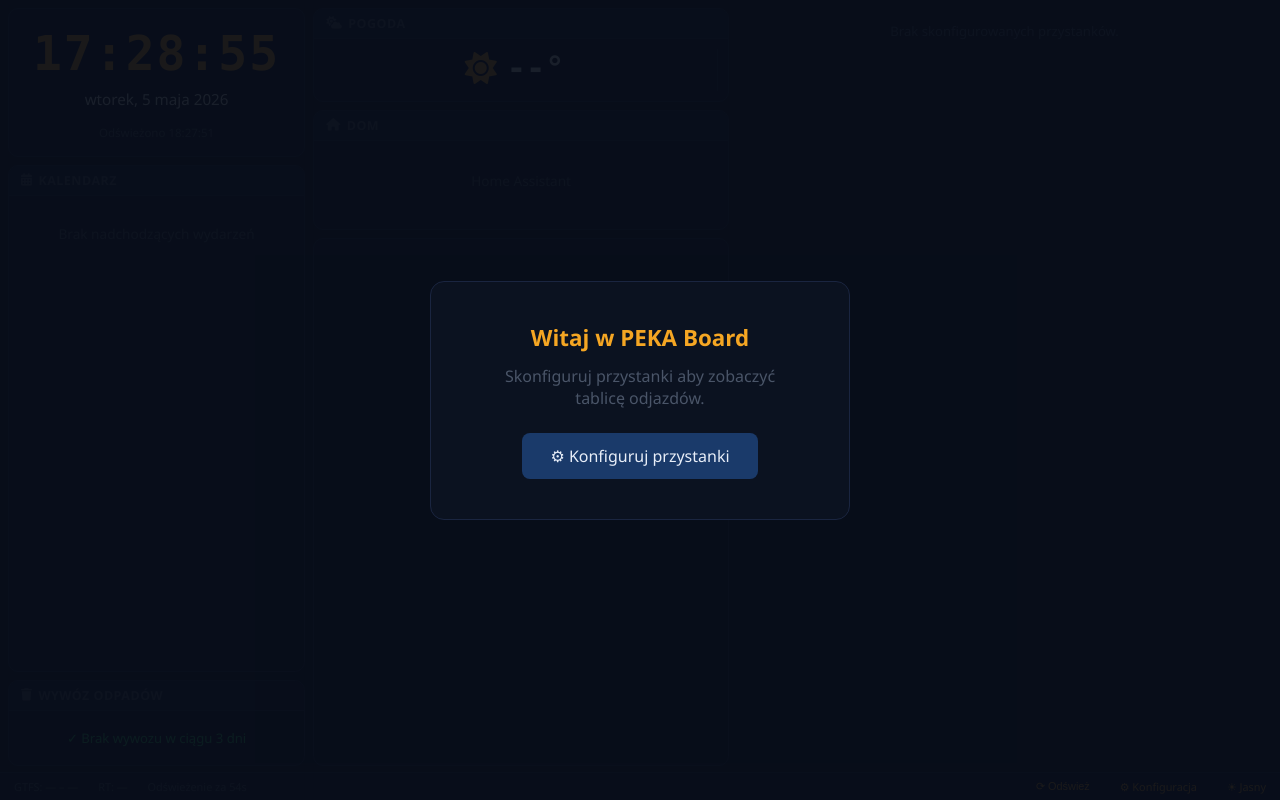
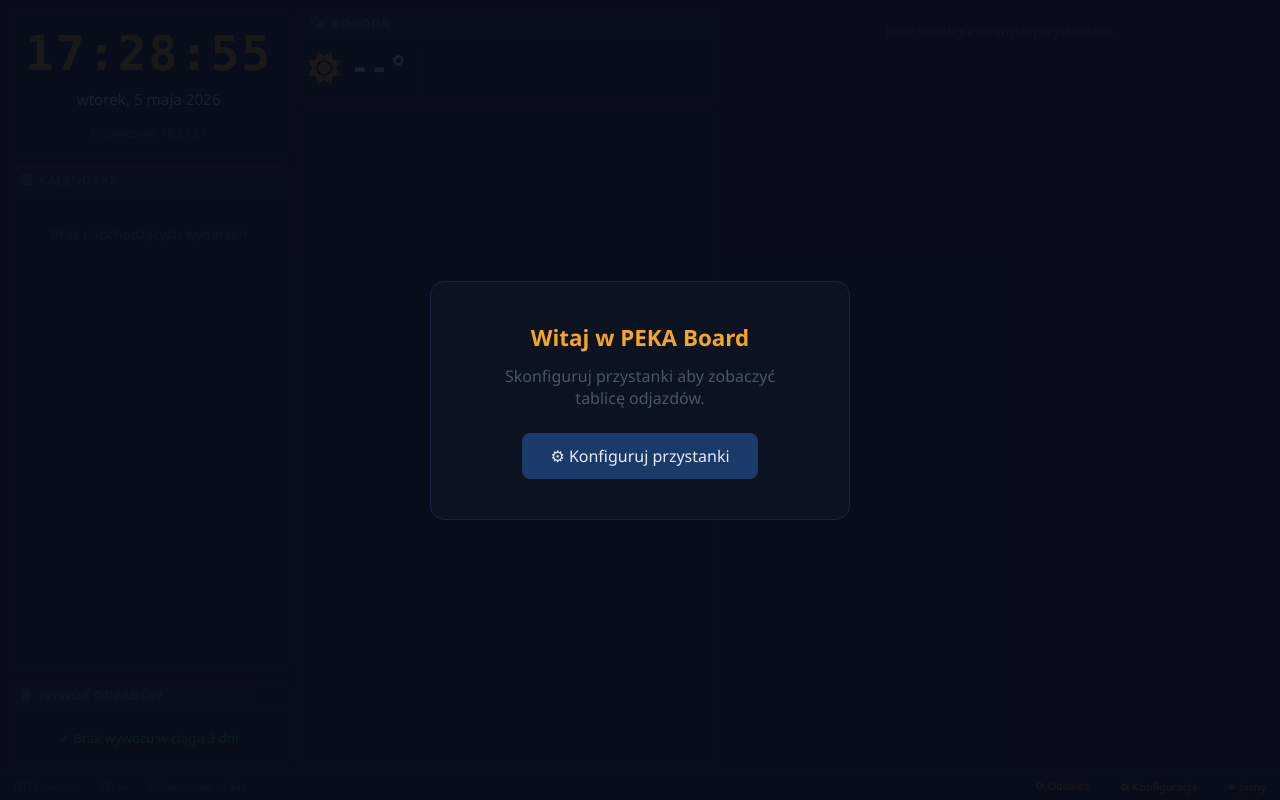
Before and after one commit to erniesouchak/peka_board, a FastAPI app: page / in a window 1280 px wide. Run offline with FastAPI, Linux system fonts and the light colour scheme; data that the repository does not hold is empty.

Commit message:
0.7.2 fix UI

```diff
--- a/static/style.css
+++ b/static/style.css
@@ -48,7 +48,7 @@ html, body {
 /* ── Dashboard — siatka 3-kolumnowa ──────────────────────────────────────── */
 .dashboard {
   display: grid;
-  grid-template-columns: 1fr 1.4fr 1.8fr;
+  grid-template-columns: 0.7fr 1.4fr 1.8fr;
   grid-template-rows: 1fr;
   gap: 8px;
   padding: 8px 8px 34px 8px;
@@ -954,30 +954,27 @@ body.config-body { overflow: auto; height: auto; }
 [data-theme="light"] .cal-event.cal-today { background: rgba(184,134,11,0.08); }
 
 /* ── Pogoda — poziomy układ ───────────────────────────────────────────────── */
+.weather-tile-body {
+  padding: 10px;
+}
+
 .weather-split {
   display: flex;
+  flex-direction: row;
   gap: 12px;
   align-items: flex-start;
 }
 
-.weather-split .weather-current {
+.weather-left {
   flex: 0 0 auto;
-  border-top: none;
+  padding-right: 12px;
   border-right: 1px solid var(--sep);
-  padding-top: 0;
-  padding-right: 12px;
-  margin-top: 0;
 }
 
-.weather-split .weather-forecast {
+.weather-right {
   flex: 1;
-  border-top: none;
-  padding-top: 0;
-  margin-top: 0;
+  min-width: 0;
+  display: flex;
+  flex-direction: column;
+  gap: 4px;
 }
-
-/* Prognoza pionowa gdy obok aktualnej */
-.weather-split .forecast-day {
-  grid-template-columns: 36px 1fr 20px 52px;
-  padding: 3px 2px;
-}
--- a/templates/index.html
+++ b/templates/index.html
@@ -46,33 +46,22 @@
   <!-- ── KOLUMNA ŚRODKOWA ──────────────────────────────────────── -->
   <div class="col-mid">
 
-    <!-- Pogoda — aktualna + prognoza poziomo -->
+    <!-- Pogoda — aktualna po lewej, prognoza po prawej -->
     <div class="tile tile-weather">
       <div class="tile-header">
         <i class="fa-solid fa-cloud-sun"></i> Pogoda
       </div>
       <div class="weather-tile-body">
-        <!-- Aktualna po lewej, prognoza po prawej -->
         <div class="weather-split">
-          <div class="weather-current" id="weather-current">
+          <div class="weather-left">
             <div class="weather-main">
               <i class="fa-solid fa-sun weather-icon" id="w-icon"></i>
               <span class="weather-temp" id="w-temp">--°</span>
             </div>
             <div class="weather-details" id="w-details"></div>
           </div>
-          <div class="weather-forecast" id="weather-forecast"></div>
+          <div class="weather-right" id="weather-forecast"></div>
         </div>
-      </div>
-    </div>
-
-    <!-- Home Assistant (zarezerwowany) -->
-    <div class="tile tile-ha">
-      <div class="tile-header">
-        <i class="fa-solid fa-house"></i> Dom
-      </div>
-      <div class="ha-body" id="ha-body">
-        <div class="cal-placeholder">Home Assistant</div>
       </div>
     </div>
 
```
